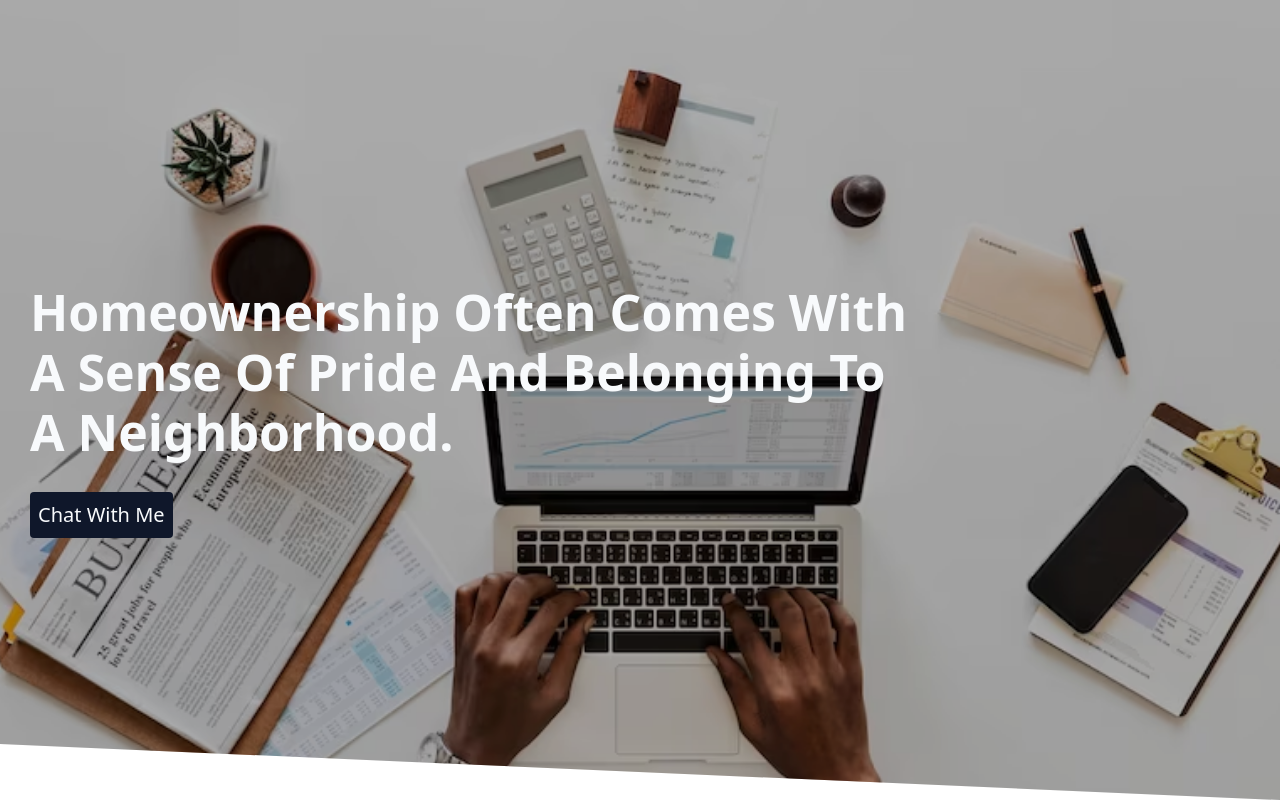
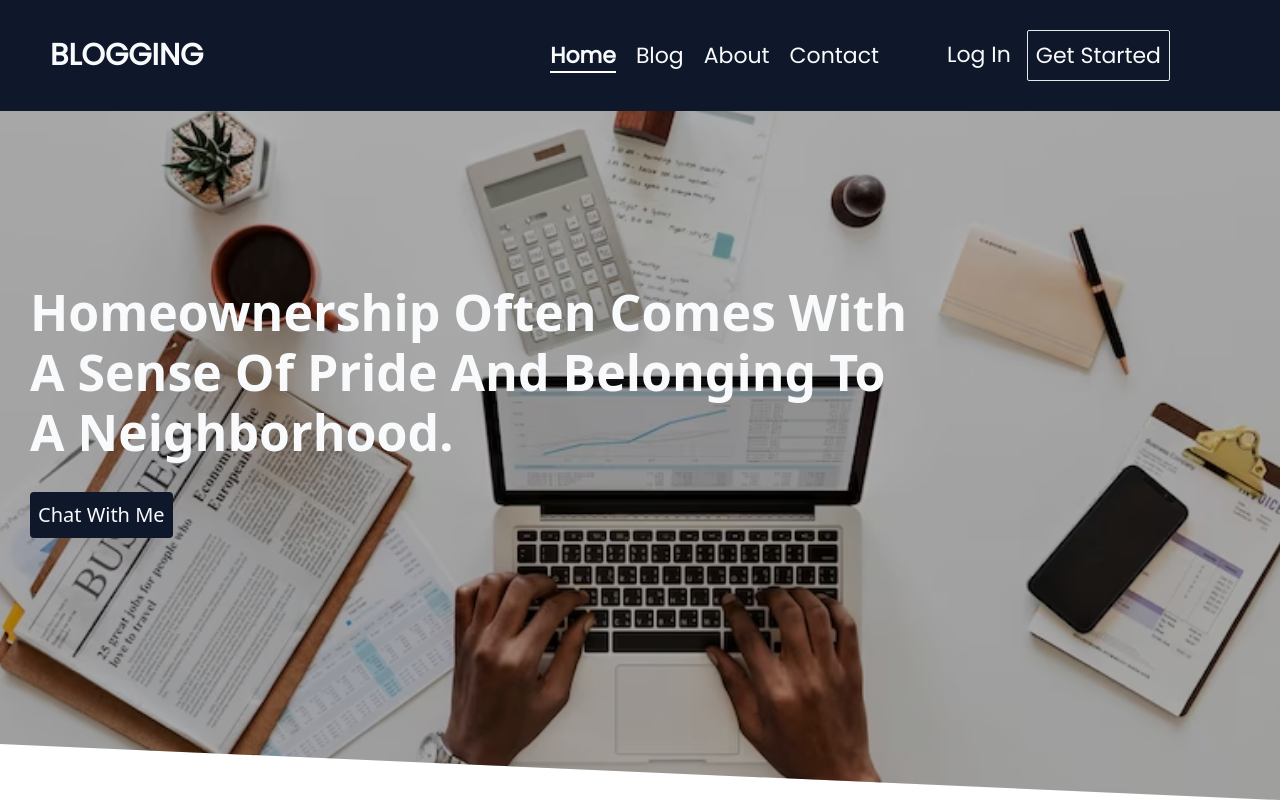
Before and after one commit to DesmondNzubechi/A-Village-Chick, a React (Vite) app: page / in a window 1280 px wide. Shown: the top 800 px of the page. Built offline with nearby package versions, Linux system fonts and the light colour scheme; a web font is replaced by a local one.

Commit message:
new change

```diff
--- a/src/App.jsx
+++ b/src/App.jsx
@@ -3,12 +3,24 @@ import { HeroSection } from './Components/HeroSection/HeroSection'
 import { LandingPage } from './Pages/landingPage/LandingPage'
 import { Blog } from './Pages/Blog/Blog'
 import { Footer } from './Components/Footer/Footer'
+import { Link } from 'react-router-dom'
+import { BrowserRouter } from 'react-router-dom'
+import { Route, Routes } from 'react-router-dom'
+import { DesktopHeader } from './Components/Header/DesktopHeader'
+import { MobileHeader } from './Components/Header/MobileHeader'
 function App() {
   return (
     <>
-    <LandingPage/>
-    <Blog/>
+    <BrowserRouter>
+    <DesktopHeader/>
+    <MobileHeader/>
+    <Routes>
+      <Route path='/' element={<LandingPage/>} />
+      <Route path='/blog' element={<Blog/>} />
+    </Routes>
     <Footer/>
+    </BrowserRouter>
+
     </>
   )
 }
--- /dev/null
+++ b/src/Components/Header/DesktopHeader.jsx
@@ -0,0 +1,38 @@
+import React, { useState } from "react";
+import { NavLink, Link } from "react-router-dom";
+import { FaBars } from 'react-icons/fa';
+import { HiOutlineXMark } from 'react-icons/hi2';
+export const Navlink = [
+    {link: '/', linkName: 'Home'},
+    {link: '/blog', linkName: 'Blog'},
+    {link: '/about', linkName: 'About'},
+    {link: '/contact', linkName: 'Contact'},
+]
+
+export const DesktopHeader = () => {
+
+
+  return(
+    <div className="hidden md:flex z-[10] flex-row text-slate-50 fixed top-0 w-full left-0 right-0 items-center  px-[50px] py-[30px] justify-between bg-slate-900">
+         <div>
+            <Link to='/' className=" relative z-[5]  max-w-[70px] rounded-[50px]"><h1 className=" font-poppins text-[30px] font-bold uppercase ">Blogging</h1></Link>
+        </div>
+                    <ul className={`flex gap-5  font-fonty  transition delay-150 duration-1000 ease-in-out  px-[20px] items-center flex-row `}>
+                        {
+                         Navlink.map(links => {
+                return(
+                        <li >
+                            <NavLink  to={links.link} style={({isActive}) => {
+return isActive ? {fontStyle: 'underline', borderBottom : '2px solid white' , fontWeight: 'bold'} : {}
+}} className=" text-[22px] font-poppins " >
+                             {links.linkName}
+                            </NavLink>
+                        </li> )})  }
+                        <li className="px-[40px] flex flex-row gap-2 ">
+                        <Link to='/login' className="  p-2 hover:bg-slate-200 rounded-[2px] hover:text-slate-900 text-[22px] font-poppins " >Log In</Link>
+                        <Link to='/get started' className=" border p-2 hover:bg-slate-200 rounded-[2px] hover:text-slate-900 text-[22px] font-poppins " >Get Started</Link>
+                        </li>
+                        </ul>
+    </div>
+  )
+}
--- /dev/null
+++ b/src/Components/Header/MobileHeader.jsx
@@ -0,0 +1,69 @@
+import React, { useState } from "react";
+import { NavLink, Link } from "react-router-dom";
+import { FaBars } from 'react-icons/fa';
+import { HiOutlineXMark } from 'react-icons/hi2';
+import {IoMdArrowDropdown} from 'react-icons/io';
+
+
+export const Navlink = [
+    {link: '/', linkName: 'Home'},
+    {link: '/blog', linkName: 'Blog'},
+    {link: '/about', linkName: 'About'},
+    {link: '/contact', linkName: 'Contact'},
+    {link: '/login', linkName: 'Login'},
+]
+
+
+export const MobileHeader = () => {
+const [icons, setIcons] = useState({
+    hideicon: false,
+    showIcon: true,
+});
+const [sideLink, setSideLink] = useState('left-[-1000px]');
+
+
+  return(
+    <div className="flex md:hidden z-[10] flex-row text-slate-50 fixed top-0 w-full left-0 right-0  px-[20px] py-[10px] justify-between bg-black">
+        <div>
+            <Link to='/' className=" relative z-[5] font-poppins uppercase text-[30px]  max-w-[70px] rounded-[50px]"><h1>Blogging</h1></Link>
+        </div>
+                    <ul className={`flex gap-5 fixed font-fonty top-0 bottom-0 w-[100%] text-center bg-black ${sideLink} transition delay-150 duration-1000 ease-in-out pt-[100px] px-[20px] flex-col`}>
+                        {
+                         Navlink.map(links => {
+                return(
+                        <li  onClick={() => {
+                            setIcons({
+                                hideicon: false,
+                                showIcon: true,
+                            });
+                            setSideLink('left-[-1000px]')
+                        }} >
+                            <NavLink  to={links.link} style={({isActive}) => {
+return isActive ? {color: 'pink', } : {}
+}} className="xl:text-[17px]  font-poppins text-white  text-[25px] " >
+                             {links.linkName}
+                            </NavLink>
+                        </li> )})  }
+                        <li>
+                          <Link to='/get started' className=" border p-2 hover:bg-slate-200 rounded-[2px] hover:text-slate-900 text-[22px] font-poppins " >Get Started</Link>
+                        </li>
+                        </ul>
+        <div className="flex flex-row items-center">
+        { icons.showIcon &&  <FaBars onClick={() => {
+            setIcons({
+                hideicon: true,
+                showIcon: false,
+            });
+            setSideLink('left-0')
+        }} className="text-[30px] text-slate-50 "/>}
+       { icons.hideicon &&   <HiOutlineXMark onClick={() => {
+            setIcons({
+                hideicon: false,
+                showIcon: true,
+            });
+            setSideLink('left-[-1000px]')
+        }} className="text-[30px] relative  text-slate-50 "/>}
+        </div>
+    </div>
+  )
+}
```
